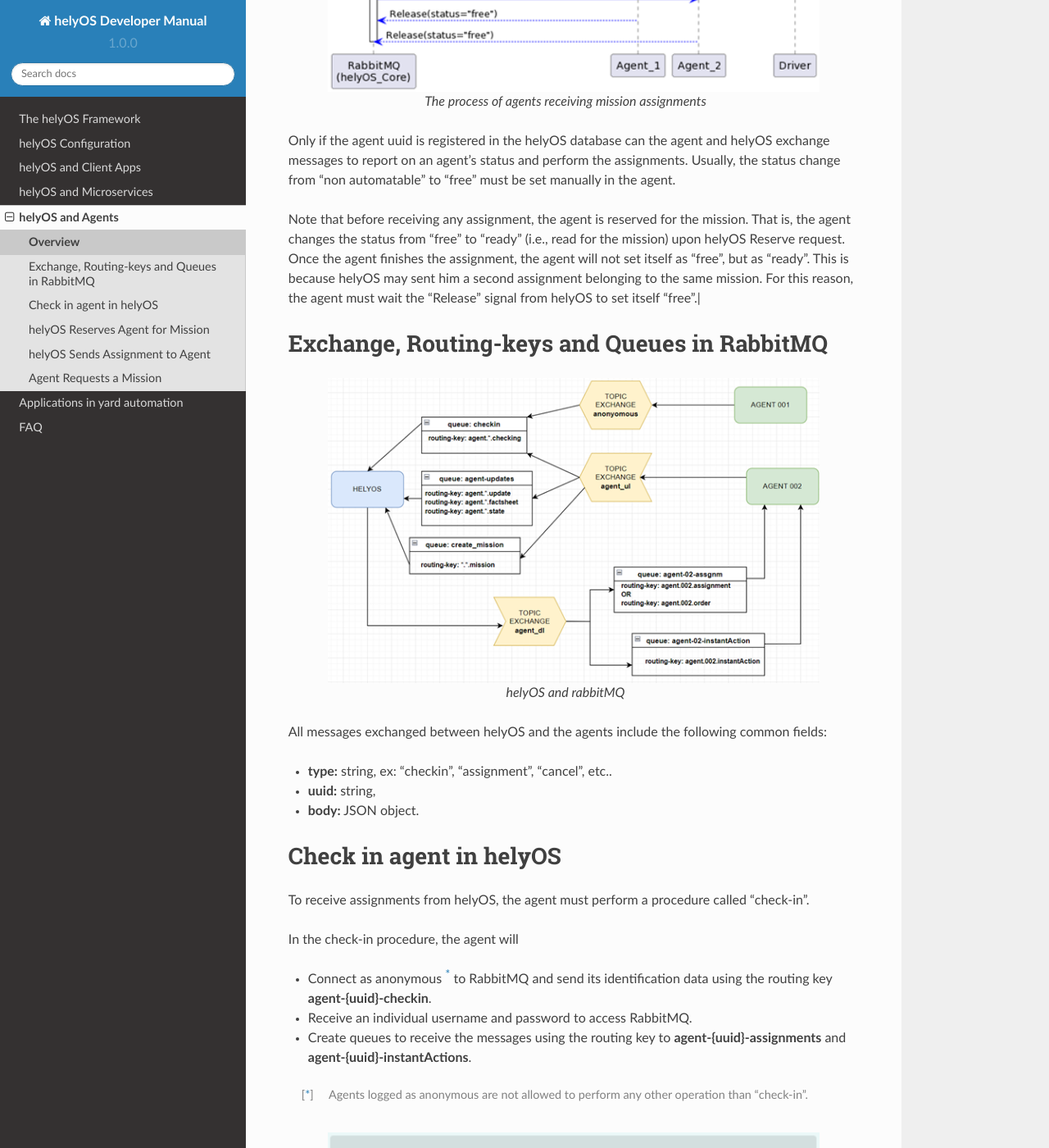
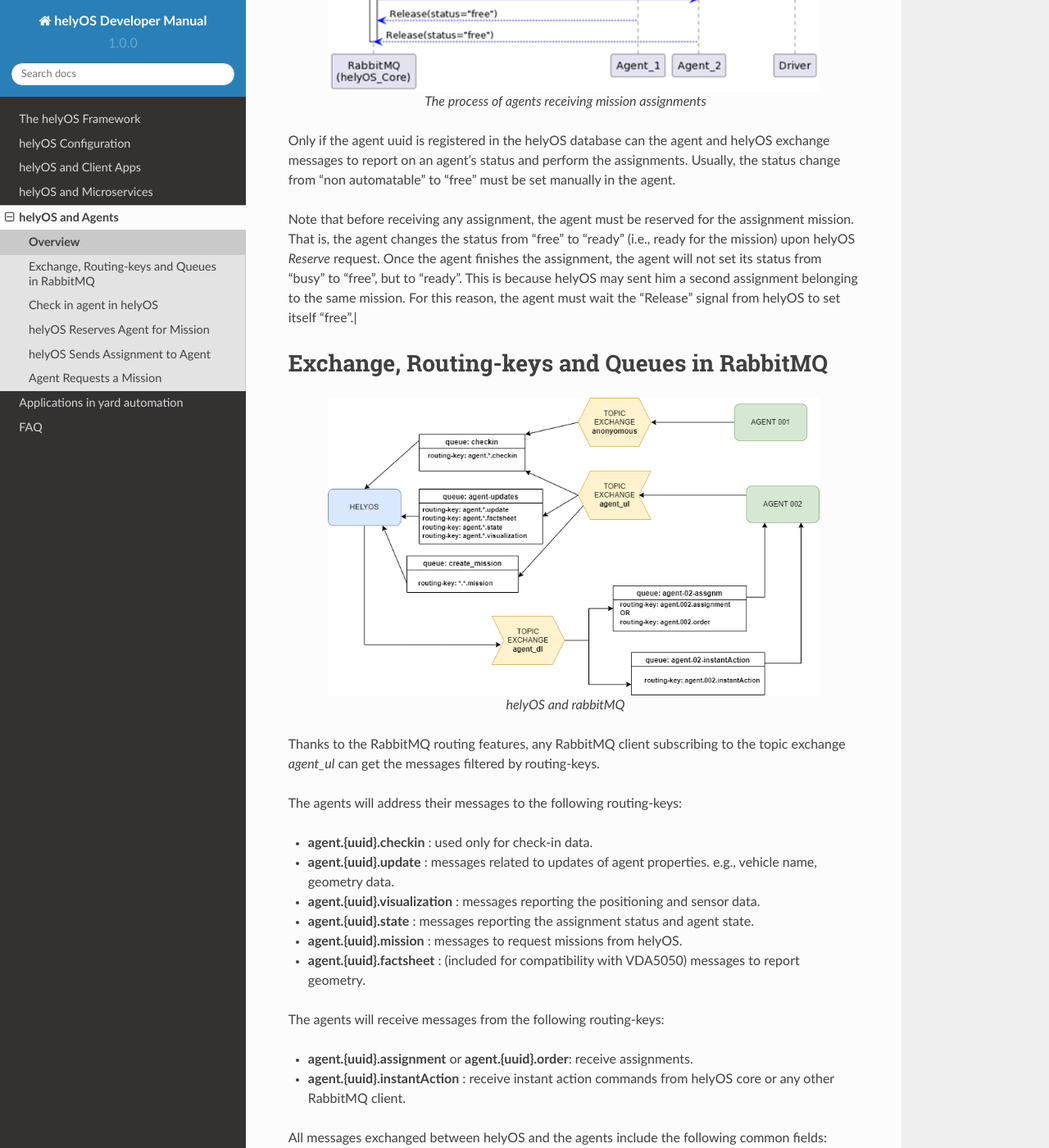
Before and after one commit to FraunhoferIVI/helyos-documentation, a Sphinx documentation site: the page built from docs/source/5-communication-between-helyos-and-agents/agents-and-helyos.rst, in a window 1280 px wide and 1400 px high, scrolled down 875 px. Shown: the whole window at 82% size. Built offline with Sphinx 7.4.7 and the Read the Docs theme 2.0.0, drawn with Linux system fonts in a browser that asks for light colours; some of the changed text lies outside the part shown.

Commit message:
rabbitmq routing-keys

```diff
--- a/docs/source/4-helyos-and-microservices/helyos-request.rst
+++ b/docs/source/4-helyos-and-microservices/helyos-request.rst
@@ -49,6 +49,7 @@
 
   helyOSContext example
 
+.. _assignment_creation:
 
 Assignment Creation
 ^^^^^^^^^^^^^^^^^^^
--- a/docs/source/5-communication-between-helyos-and-agents/agents-and-helyos.rst
+++ b/docs/source/5-communication-between-helyos-and-agents/agents-and-helyos.rst
@@ -10,7 +10,7 @@
 
 Only if the agent uuid is registered in the helyOS database can the agent and helyOS exchange messages to report on an agent’s status and perform the assignments. Usually, the status change from “non automatable” to “free” must be set manually in the agent.
 
-| Note that before receiving any assignment, the agent is reserved for the mission. That is, the agent changes the status from "free" to "ready" (i.e., read for the mission) upon helyOS Reserve request. Once the agent finishes the assignment, the agent will not set itself as "free", but as "ready". This is because helyOS may sent him a second assignment belonging to the same mission. For this reason, the agent must wait the "Release" signal from helyOS to set itself "free".|
+| Note that before receiving any assignment, the agent must be reserved for the assignment mission. That is, the agent changes the status from "free" to "ready" (i.e., ready for the mission) upon helyOS *Reserve* request. Once the agent finishes the assignment, the agent will not set its status from "busy" to "free", but to "ready". This is because helyOS may sent him a second assignment belonging to the same mission. For this reason, the agent must wait the "Release" signal from helyOS to set itself "free".|
 
 
 Exchange, Routing-keys and Queues in RabbitMQ
@@ -22,11 +22,35 @@
 
     helyOS and rabbitMQ
 
+Thanks to the RabbitMQ routing features, any RabbitMQ client subscribing to the topic exchange *agent_ul* can get the messages filtered by  routing-keys.
+
+The agents will address their messages to the following routing-keys:
+
+- **agent.{uuid}.checkin** : used only for check-in data.
+- **agent.{uuid}.update** : messages related to updates of agent properties. e.g., vehicle name, geometry data.
+- **agent.{uuid}.visualization** : messages reporting the positioning and sensor data.
+- **agent.{uuid}.state** : messages reporting the assignment status and agent state.
+- **agent.{uuid}.mission** : messages to request missions from helyOS.
+- **agent.{uuid}.factsheet** : (included for compatibility with VDA5050) messages to report geometry.
+
+The agents will receive messages from the following routing-keys:
+
+- **agent.{uuid}.assignment** or **agent.{uuid}.order**: receive assignments.
+- **agent.{uuid}.instantAction** : receive instant action commands from helyOS core or any other RabbitMQ client.
+
+
 All messages exchanged between helyOS and the agents include the following common fields:
 
 - **type:** string, ex: "checkin", "assignment", "cancel", etc..
 - **uuid:** string,
 - **body:** JSON object.
+
+The **body** field will be specific for each message type. The easiest way to communicate to helyOS is to use the agent SDK connector methods: *publish_general_updates*, *pusblish_states* and *publish_sensors*.
+
+Ref:
+`Documentation <https://fraunhoferivi.github.io/helyOS-agent-sdk/build/html/apidocs/helyos_agent_sdk.connector.html#module-helyos_agent_sdk.connector>`_ and `Examples <https://fraunhoferivi.github.io/helyOS-agent-sdk/build/html/examples/index.html>`_
+
+
 
 Check in agent in helyOS
 ------------------------
@@ -115,6 +139,8 @@
 
 helyOS Sends Assignment to Agent
 --------------------------------
+As earlier mentioned, the assignments usually originated from the microservices. That is, the microservices translate the requested mission in assignments: :ref:`helyos_overview`. The microservices  return the assignments to helyOS core, and  helyOS  distributes them to the agents.
+
 helyOS will send an assignment to the agent **only if the agent status is "ready"**.   This is done via the routing key *agent.{uiid}.assignments*.
 
 .. figure:: ./img/assignment-data-format.png
```
Also changed, not shown: docs/source/5-communication-between-helyos-and-agents/img/helyOS_rabbitMQ.png.
